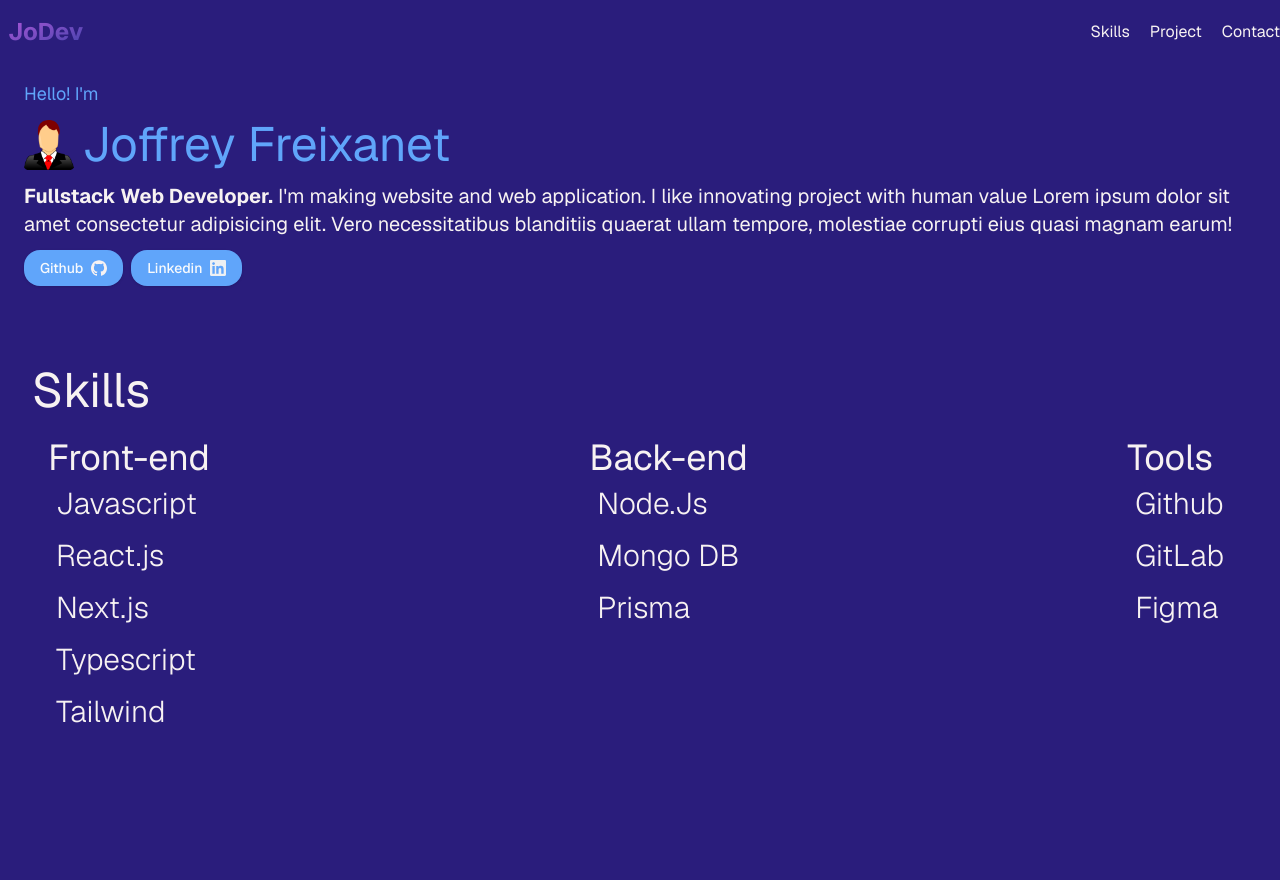
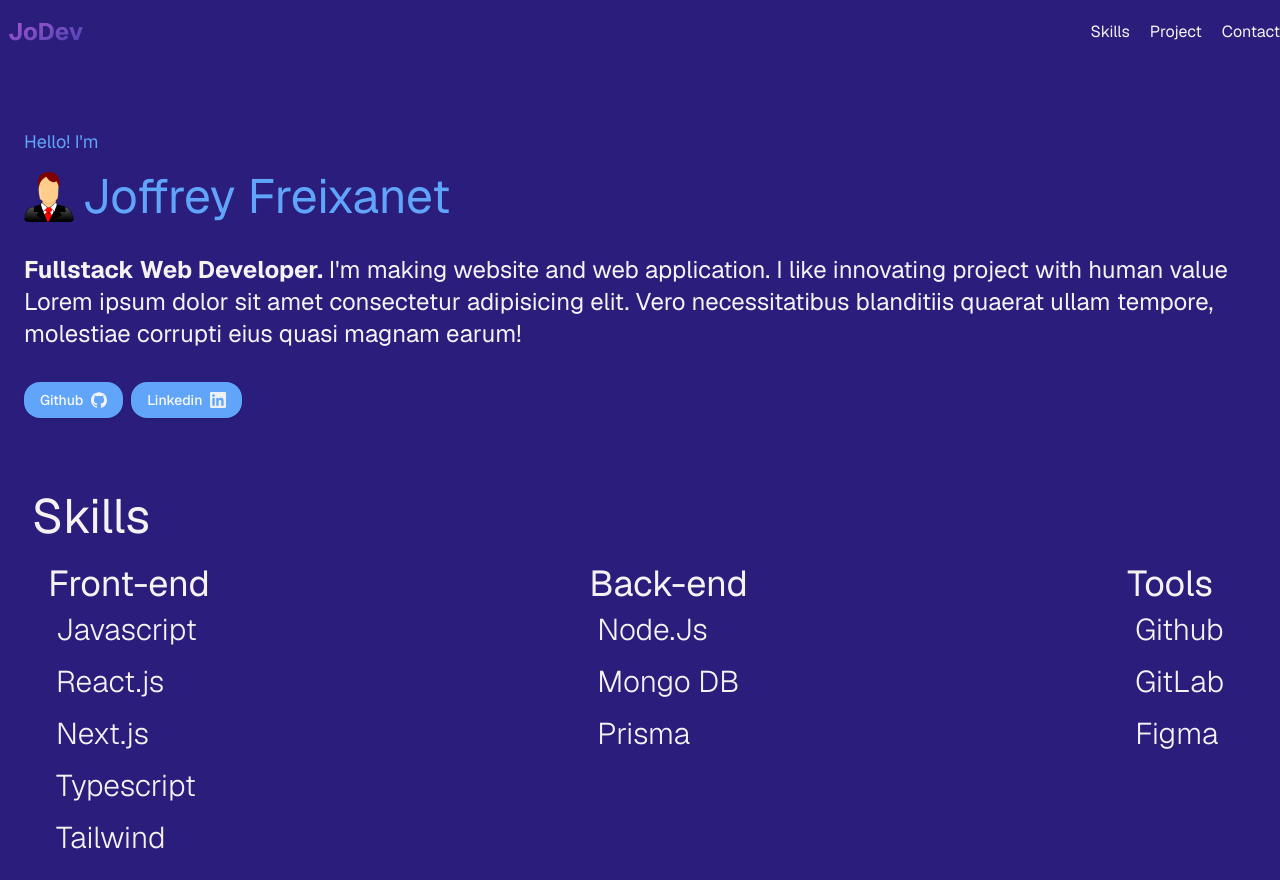
Before and after one commit to Joff317/Portfolio, a Next.js app: page / in a window 1280 px wide. Before the commit the page ends 800 px from the top, so only its background shows below. Built offline with nearby package versions, Linux system fonts and the light colour scheme; a web font is replaced by a local one.

Commit message:
hero section v2

```diff
--- a/app/page.tsx
+++ b/app/page.tsx
@@ -14,7 +14,9 @@
 export default function Home() {
   return (
     <PageContainer className="p-4">
-      <HeroSection />
+      <div className="h-[300px] mt-8">
+        <HeroSection />
+      </div>
 
       <div className="max-md:hidden">
         <SkillsSection />
--- a/components/HeroSection.tsx
+++ b/components/HeroSection.tsx
@@ -10,13 +10,21 @@
 
 export default function HeroSection() {
   return (
-   <div className="flex flex-col gap-1 mx-auto px-2 max-sm:px-0">
+    <div className="flex flex-col gap-6 mx-auto px-2 py-4 max-sm:px-0">
+      <div className="flex flex-col gap-2">
         <p className="text-lg text-blue-400">Hello! I'm</p>
         <div className="flex flex-row gap-2 my-2">
-     <Image src={businessman} alt="Businessman" className="w-[50px] h-[50px] max-md:w-[40px] max-md:h-[40px]" />
-     <p className="text-5xl max-md:text-4xl text-blue-400">Joffrey Freixanet</p>
+          <Image
+            src={businessman}
+            alt="Businessman"
+            className="w-[50px] h-[50px] max-md:w-[40px] max-md:h-[40px]"
+          />
+          <p className="text-5xl max-md:text-4xl text-blue-400">
+            Joffrey Freixanet
+          </p>
         </div>
-   <p className="text-xl">
+      </div>
+      <p className="text-2xl">
         {" "}
         <strong>Fullstack Web Developer.</strong> I'm making website and web
         application. I like innovating project with human value Lorem ipsum
@@ -39,5 +47,5 @@
         </Link>
       </div>
     </div>
-  )
+  );
 }
```
Lines whose indentation alone changed are shown as unchanged.
